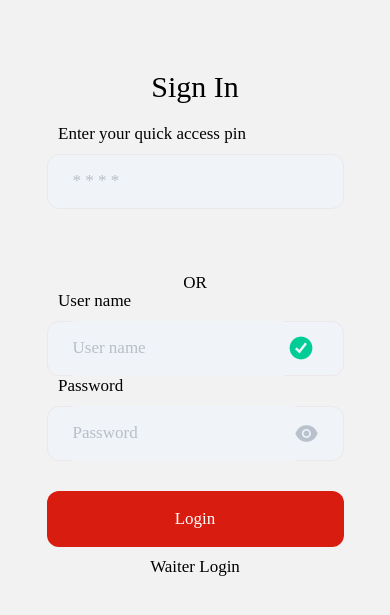
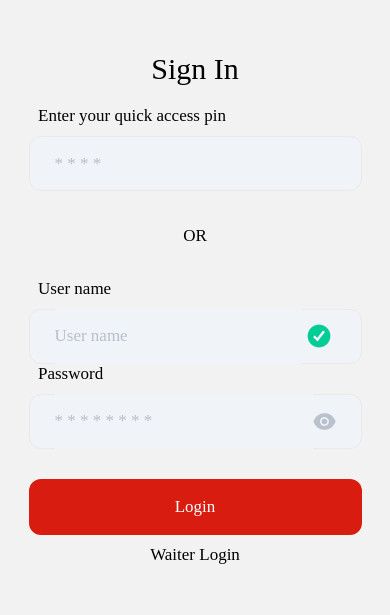
Before and after one commit to SangeethSujith/EZMenu, a React Native app: screen /Login in a window 390 px wide. Shown: the part 139-754 px from the top of the page. Built offline with nearby package versions, Linux system fonts and the light colour scheme.

Commit message:
Updates and login page changes (all input)

```diff
--- a/assets/screens/Login.js
+++ b/assets/screens/Login.js
@@ -35,7 +35,7 @@ const Login = ({ navigation }) => {
                 <Text style={Design.h2}>Password</Text>
                 <View style={Design.inputv}>
                     <TextInput style={Design.inpute}
-                        placeholder="Password"
+                        placeholder="* * * * * * * *"
                         secureTextEntry={visible}
                         placeholderTextColor="rgba(130,139,154,0.5)"
                     />
--- a/assets/styles/Design.js
+++ b/assets/styles/Design.js
@@ -7,16 +7,16 @@ const Design = StyleSheet.create({
         justifyContent: 'center',
     },
     tophalf: {
-        height: windowheight / 3,
-        paddingHorizontal: 30,
+        height: windowheight / 3.8,
+        paddingHorizontal:10,
         width: '100%',
         justifyContent: 'center',
     },
     bottomhalf: {
         height: windowheight / 3,
+        paddingHorizontal:10,
         width: '100%',
         justifyContent: 'center',
-        paddingHorizontal: 30,
     },
     h1: {
         fontSize: 30,
@@ -41,6 +41,7 @@ const Design = StyleSheet.create({
         fontFamily: 'poppinsmedium',
         color: '#000',
         fontSize: 17,
+        marginBottom:35,
         alignSelf: 'center',
     },
     inputv: {
--- a/package.json
+++ b/package.json
@@ -15,7 +15,7 @@
         "@react-navigation/native-stack": "^6.6.2",
         "react": "17.0.2",
         "react-native": "0.68.2",
-      "react-native-safe-area-context": "^4.2.5",
+        "react-native-safe-area-context": "^4.3.1",
         "react-native-screens": "^3.13.1"
     },
     "devDependencies": {
```
Also changed, not shown: 1 other file (tests, documents, lock files or other folders). Lines whose indentation alone changed are shown as unchanged.
